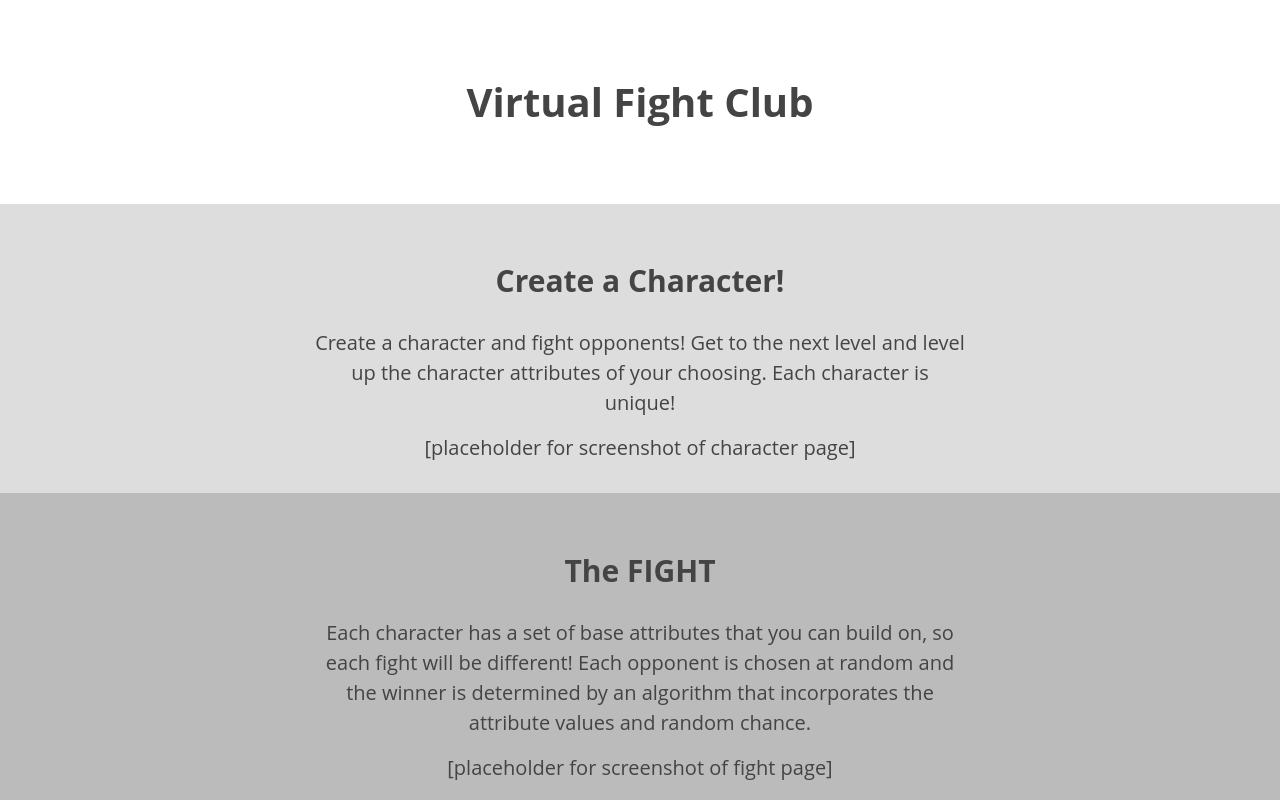
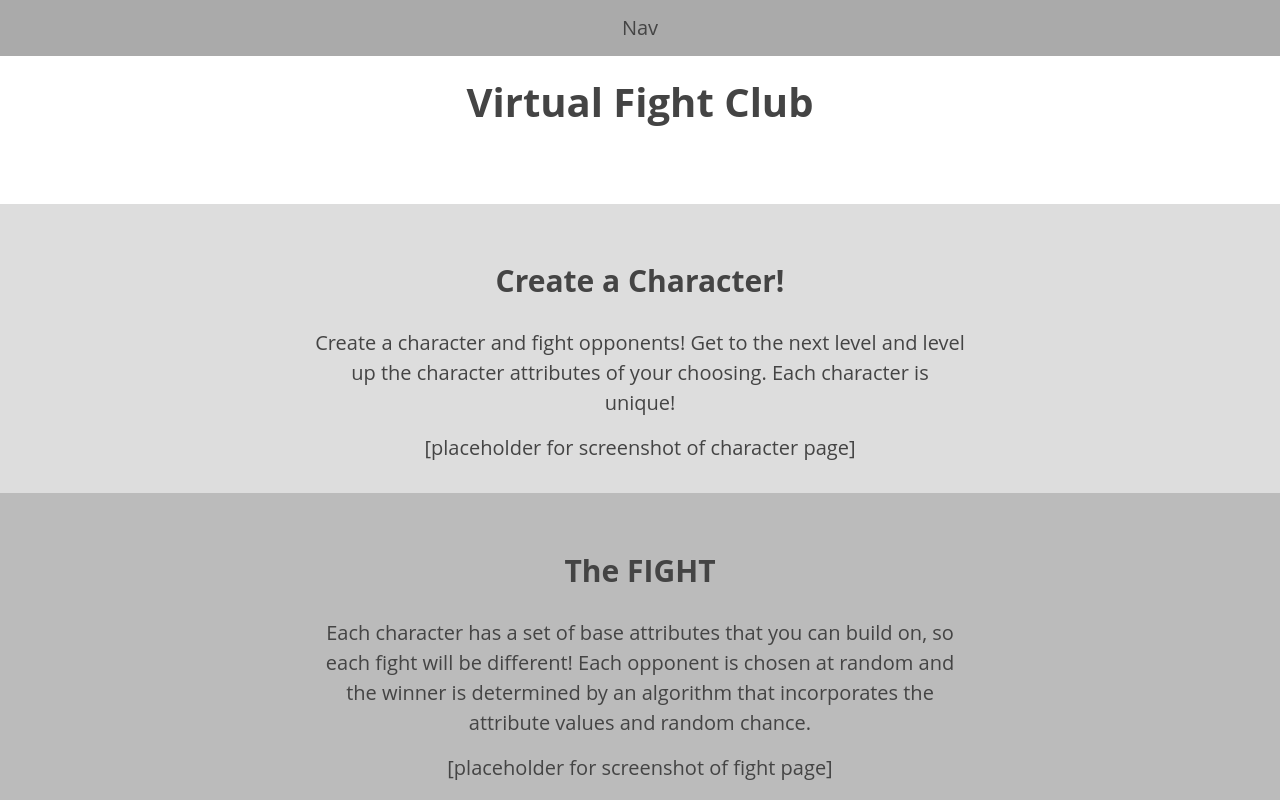
Before and after one commit to juliawithers/first-capstone, a plain HTML site: page wireframes/index.html in a window 1280 px wide. Shown: the top 800 px of the page. Drawn offline with nearby package versions, Linux system fonts and the light colour scheme.

Commit message:
forgot nav

```diff
--- a/wireframes/index.html
+++ b/wireframes/index.html
@@ -10,6 +10,7 @@
 
 <!-- Landing Page -->
   <body>
+    <nav role="navigation">Nav</nav>
     <main role="main">
       <header role="banner">
         <h1>Virtual Fight Club</h1>
```
